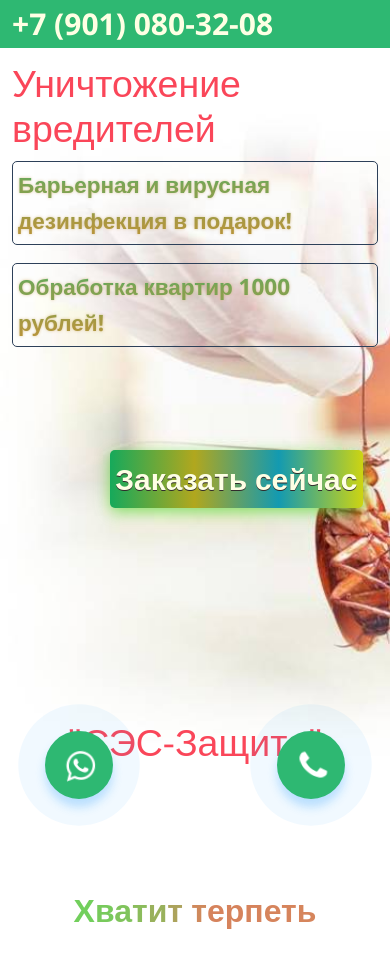
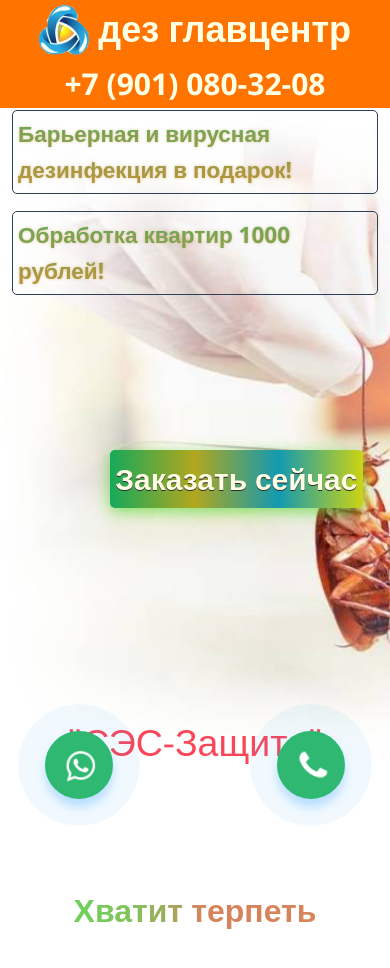
Before and after one commit to KlimovCode/biz-ses, a plain HTML site: page client/index.html in a window 390 px wide. Shown: the top 968 px of the page. Drawn offline with nearby package versions, Linux system fonts and the light colour scheme.

Commit message:
update header

```diff
--- a/client/assets/css/style-md.css
+++ b/client/assets/css/style-md.css
@@ -1,10 +1,15 @@
-@media (max-width: 930px) {
+@media (max-width: 1200px) {
+	.header__menu {
+		display: none;
+	}
+}
+@media (max-width: 1000px) {
 	.logo__sublogo {
 		display: none;
 	}
-	.header__menu {
-		display: none;
-	}
+}
+@media (max-width: 930px) {
+
 	.container {
 		width: 100%;
 		margin: 0;
@@ -27,15 +32,21 @@
 		margin-top: 20px;
 	}
 }
+@media (max-width: 800px) {
+	.header__inner {
+		display: flex;
+		flex-direction: column;
+	}
+	.intro__logo {
+		display: none;
+	}
+}
 @media (max-width: 630px) {
 	.feedback__btn__wrap {
 		width: 100%;
 	}
 	.feedback__btn {
 		padding: 5px 10px;
-	}
-	.header__logo {
-		display: none;
 	}
 	.about__item {
 		margin-top: 20px;
--- a/client/assets/css/style-sm.css
+++ b/client/assets/css/style-sm.css
@@ -22,6 +22,9 @@
 		background: -webkit-linear-gradient(#2eb872, #C59237);
 		-webkit-background-clip: text;
 		-webkit-text-fill-color: transparent;
+	}
+	.intro__text--sub--mt20 {
+		margin-top: 90px;
 	}
 	.intro__sublogo {
 		font-size: 2.5em;
@@ -73,3 +76,8 @@
 		font-weight: 700;
 	}
 }
+@media (max-width: 360px) {
+	.header__tel {
+		display: none;
+	}
+}
--- a/client/assets/css/style.css
+++ b/client/assets/css/style.css
@@ -17,7 +17,7 @@ h1,h2,h3,h4,h5,h6 {
 
 /* Header */
 .header {
-	background: #2eb872;
+	background: #ff7400;
 	position: fixed;
 	width: 100%;
 	margin-top: -20px;
--- a/client/index.html
+++ b/client/index.html
@@ -109,7 +109,7 @@
 			<div class="intro__inner">
 				<h1 class="intro__logo">Уничтожение вредителей</h1>
 <!--				<p class="intro__text">Качественная обработка с гарантией результата!</p>-->
-				<p class="intro__text intro__text--sub">Барьерная и вирусная дезинфекция в подарок!</p>
+				<p class="intro__text intro__text--sub intro__text--sub--mt20">Барьерная и вирусная дезинфекция в подарок!</p>
 				<p class="intro__text intro__text--sub intro__text__update">Обработка квартир 1000 рублей!</p>
 				<h2 class="intro__sublogo">"СЭС-Защита"</h2>
 				<a href="" class="intro__btn stylistics_knopkam maiden-6" data-bs-toggle="modal" data-bs-target="#exampleModal">Заказать сейчас</a>
```
